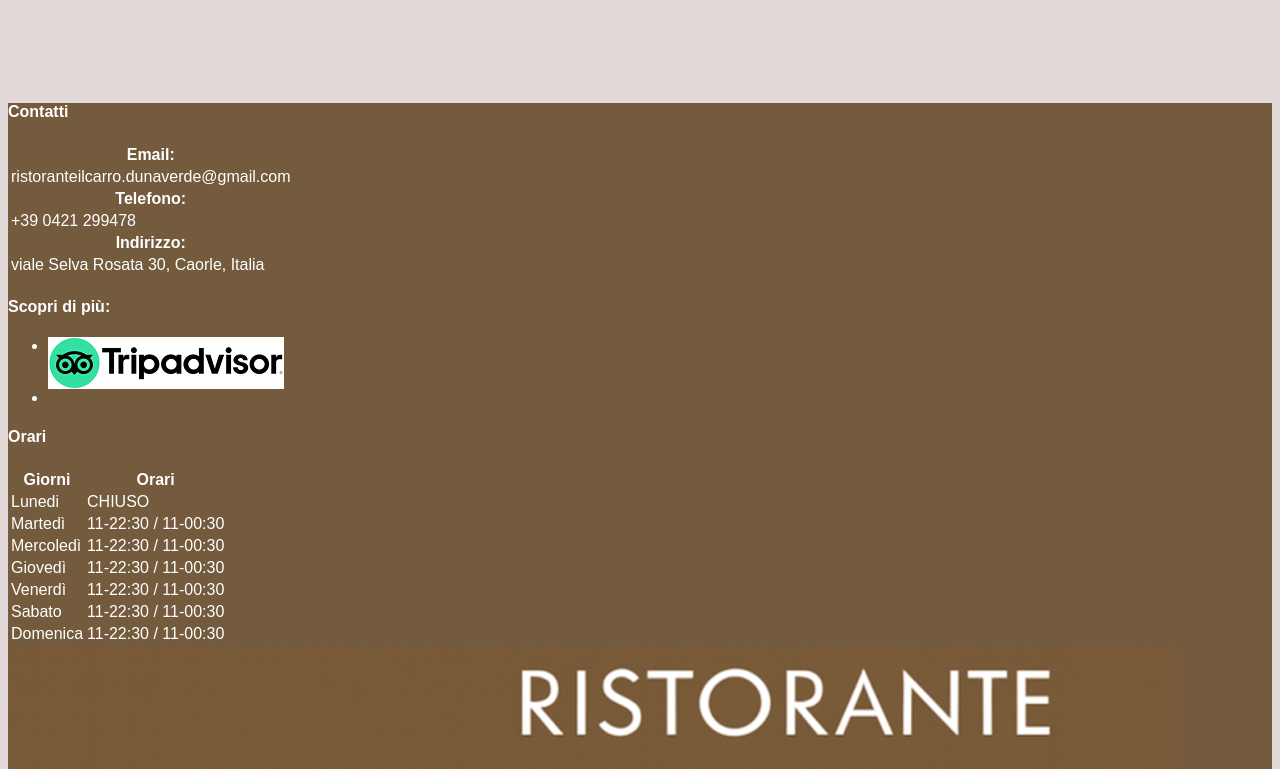
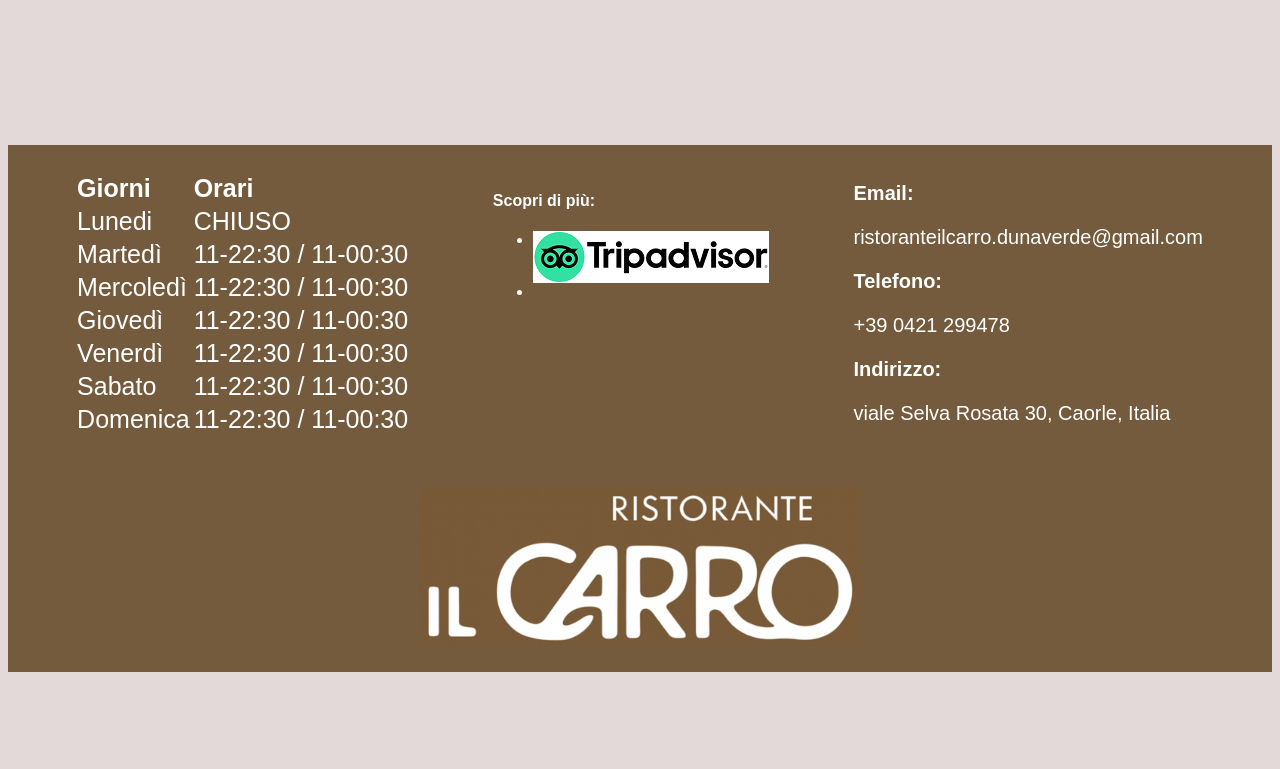
Before and after one commit to aurorar17/ilCarro, a React (Vite) app in the folder ilCarroApp/: page / in a window 1280 px wide. Shown: the part 1411-2180 px from the top of the page. After the commit the page ends 2091 px from the top, so only its background shows below. Built offline with nearby package versions, Linux system fonts and the light colour scheme; a web font is replaced by a local one.

Commit message:
footer desktop

```diff
--- a/ilCarroApp/src/components/Footer.jsx
+++ b/ilCarroApp/src/components/Footer.jsx
@@ -7,7 +7,7 @@ const Footer = () => {
     <footer>
       <div className="footer">
         <nav className="footer-nav">
-          <h4>Contatti</h4>
+          {/* <h4>Contatti</h4> */}
           <table class="contact-table">
             <tr>
               <th>Email:</th>
@@ -39,7 +39,7 @@ const Footer = () => {
               <li></li>
             </ul>
           </section>
-          <h4>Orari</h4>
+          {/* <h4>Orari</h4> */}
           <table id="orari-tab">
             <tr>
               <th>Giorni</th>
--- a/ilCarroApp/src/styles/footer.css
+++ b/ilCarroApp/src/styles/footer.css
@@ -64,3 +64,39 @@
     padding-right: 4%;
   }
 }
+
+@media (min-width: 768px) {
+  .footer-nav {
+    display: flex;
+    flex-direction: row-reverse;
+    justify-content: space-around;
+    padding: 2%;
+    margin-top: 5%;
+  }
+
+  .footer-logo-section img {
+    display: block;
+    margin: 0 auto;
+    max-width: 40%;
+    padding: 2%;
+  }
+
+  .contact-table {
+    text-align: left;
+    font-size: 20px;
+  }
+
+  #orari-tab {
+    text-align: left;
+    font-size: 25px;
+  }
+
+  .footer-logo-section {
+    display: flex;
+  }
+
+  .footer-logo-section img {
+    height: auto;
+    width: 35%;
+  }
+}
```
